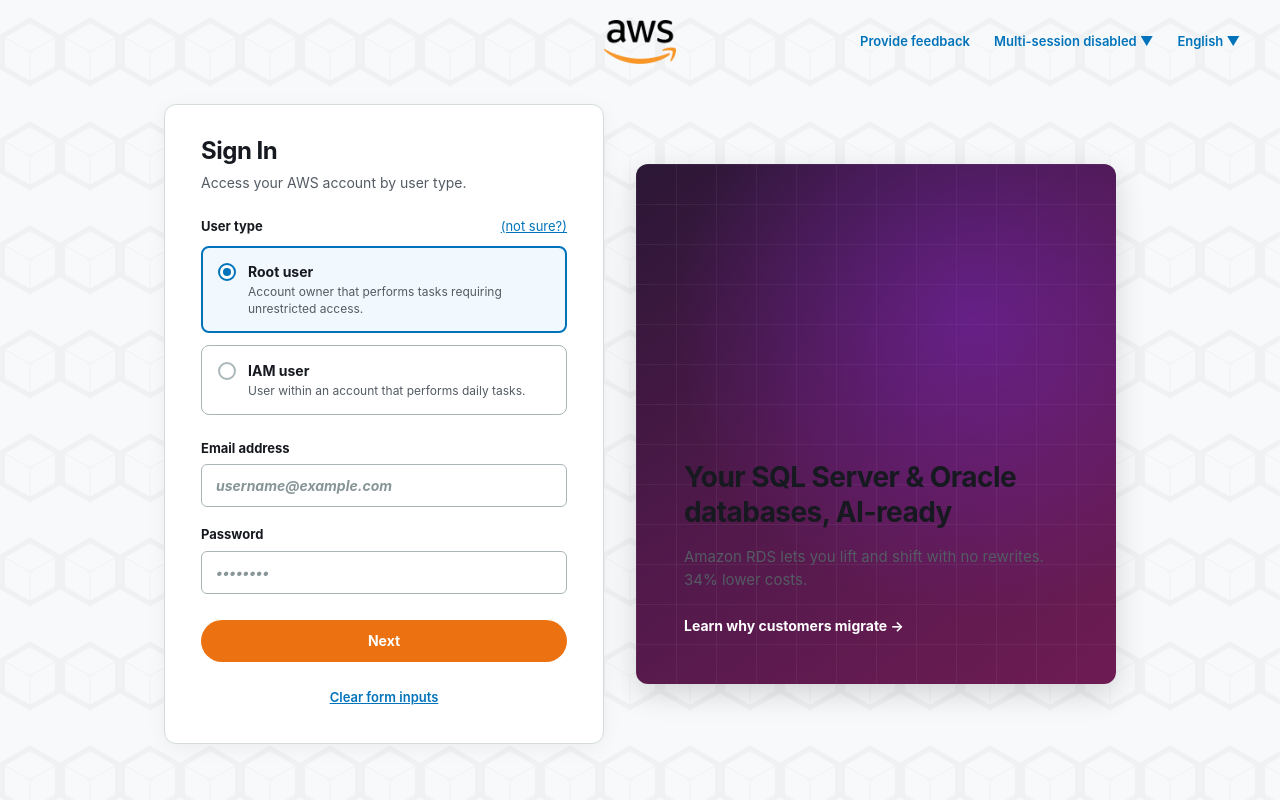
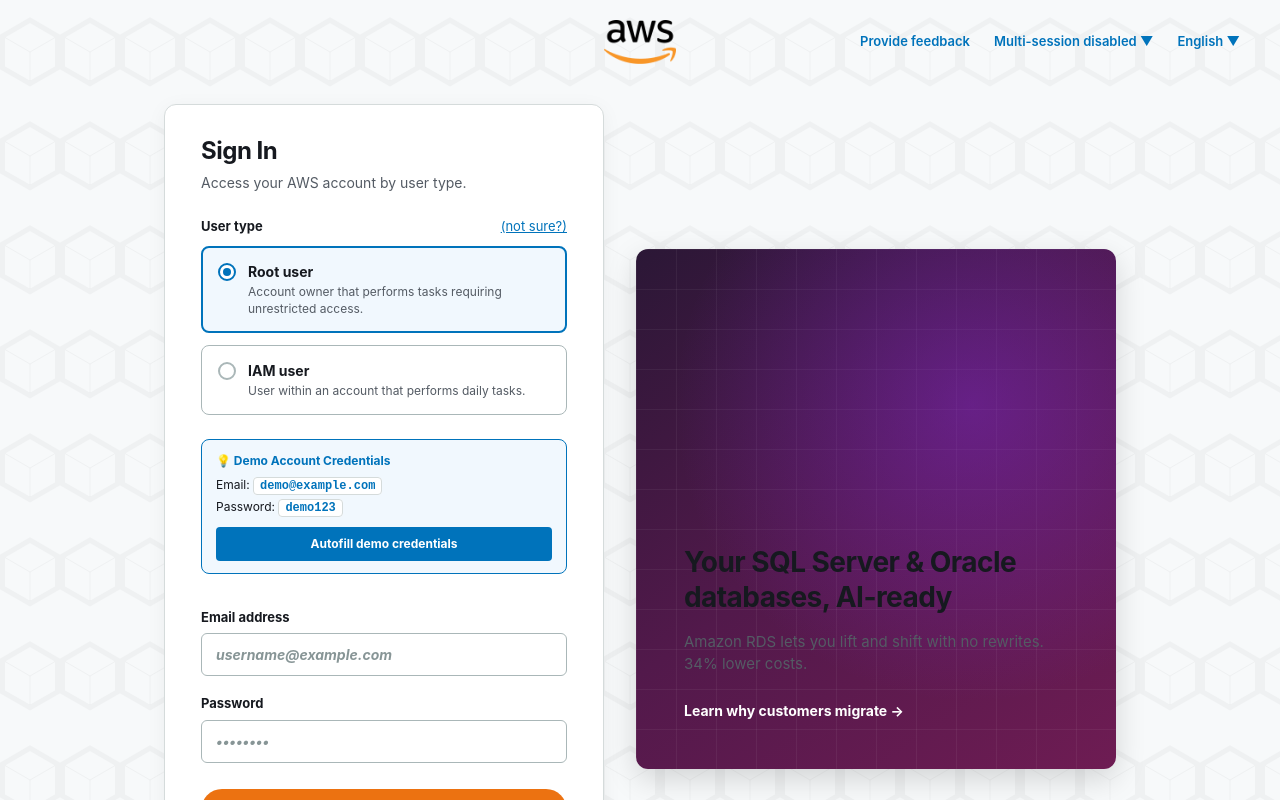
Before and after one commit to jshivanshuu/aws-route53-clone, a Next.js app in the folder frontend/: page /login in a window 1280 px wide. Shown: the top 800 px of the page. Built offline with nearby package versions, Linux system fonts and the light colour scheme; no server answers.

Commit message:
added demo credentials

```diff
--- a/frontend/pages/login.tsx
+++ b/frontend/pages/login.tsx
@@ -94,6 +94,27 @@
 
           {/* Form */}
           <form onSubmit={submit} className="aws-login-form">
+            {/* Demo Credentials Helper Box */}
+            <div className="aws-demo-credentials-box">
+              <div className="aws-demo-title">
+                <span>💡 Demo Account Credentials</span>
+              </div>
+              <div className="aws-demo-info">
+                <span>Email: <code>demo@example.com</code></span>
+                <span>Password: <code>demo123</code></span>
+              </div>
+              <button
+                type="button"
+                className="aws-btn-autofill"
+                onClick={() => {
+                  setEmail("demo@example.com");
+                  setPassword("demo123");
+                }}
+              >
+                Autofill demo credentials
+              </button>
+            </div>
+
             <label className="aws-label">
               <span>Email address</span>
               <input
@@ -105,6 +126,7 @@
                 onChange={e => setEmail(e.target.value)}
               />
             </label>
+
 
             <label className="aws-label">
               <span>Password</span>
--- a/frontend/styles/globals.css
+++ b/frontend/styles/globals.css
@@ -726,3 +726,52 @@
     padding: 0 12px;
   }
 }
+
+/* Demo Credentials Box Styling */
+.aws-demo-credentials-box {
+  background: #f1f8fe;
+  border: 1px solid #0073bb;
+  border-radius: 8px;
+  padding: 12px 14px;
+  margin-bottom: 16px;
+  font-size: 12px;
+}
+.aws-demo-title {
+  font-weight: 700;
+  color: #0073bb;
+  margin-bottom: 6px;
+  display: flex;
+  align-items: center;
+  gap: 6px;
+}
+.aws-demo-info {
+  display: flex;
+  flex-direction: column;
+  gap: 3px;
+  color: #16191f;
+  margin-bottom: 10px;
+}
+.aws-demo-info code {
+  background: #ffffff;
+  border: 1px solid #d5dbdb;
+  padding: 1px 6px;
+  border-radius: 4px;
+  font-family: monospace;
+  font-weight: 600;
+  color: #0073bb;
+}
+.aws-btn-autofill {
+  width: 100%;
+  background: #0073bb !important;
+  color: #ffffff !important;
+  border: none !important;
+  padding: 8px 12px !important;
+  border-radius: 4px !important;
+  font-size: 12px !important;
+  font-weight: 700 !important;
+  cursor: pointer;
+  transition: background 0.15s ease;
+}
+.aws-btn-autofill:hover {
+  background: #005288 !important;
+}
--- a/frontend/styles/themes.css
+++ b/frontend/styles/themes.css
@@ -276,3 +276,28 @@
 html[data-theme="dark"] .aws-btn-demo {
   color: #80cfff !important;
 }
+
+html[data-theme="dark"] .aws-demo-credentials-box {
+  background: #1b2e46;
+  border-color: #80cfff;
+}
+html[data-theme="dark"] .aws-demo-title {
+  color: #80cfff;
+}
+html[data-theme="dark"] .aws-demo-info {
+  color: #f4f7fb;
+}
+html[data-theme="dark"] .aws-demo-info code {
+  background: #111c2b;
+  border-color: #4a5c72;
+  color: #80cfff;
+}
+html[data-theme="dark"] .aws-btn-autofill {
+  background: #283a52 !important;
+  color: #80cfff !important;
+  border: 1px solid #80cfff !important;
+}
+html[data-theme="dark"] .aws-btn-autofill:hover {
+  background: #324967 !important;
+  color: #ffffff !important;
+}
```
